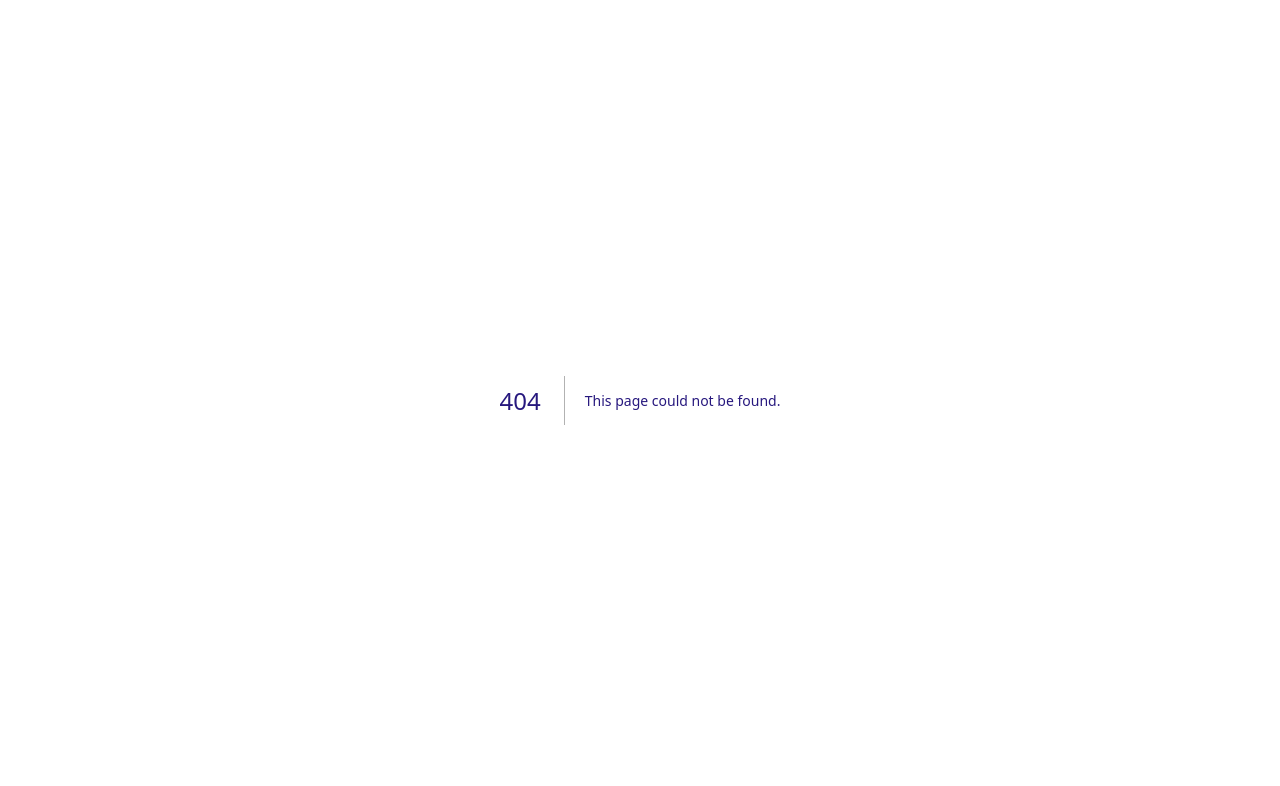
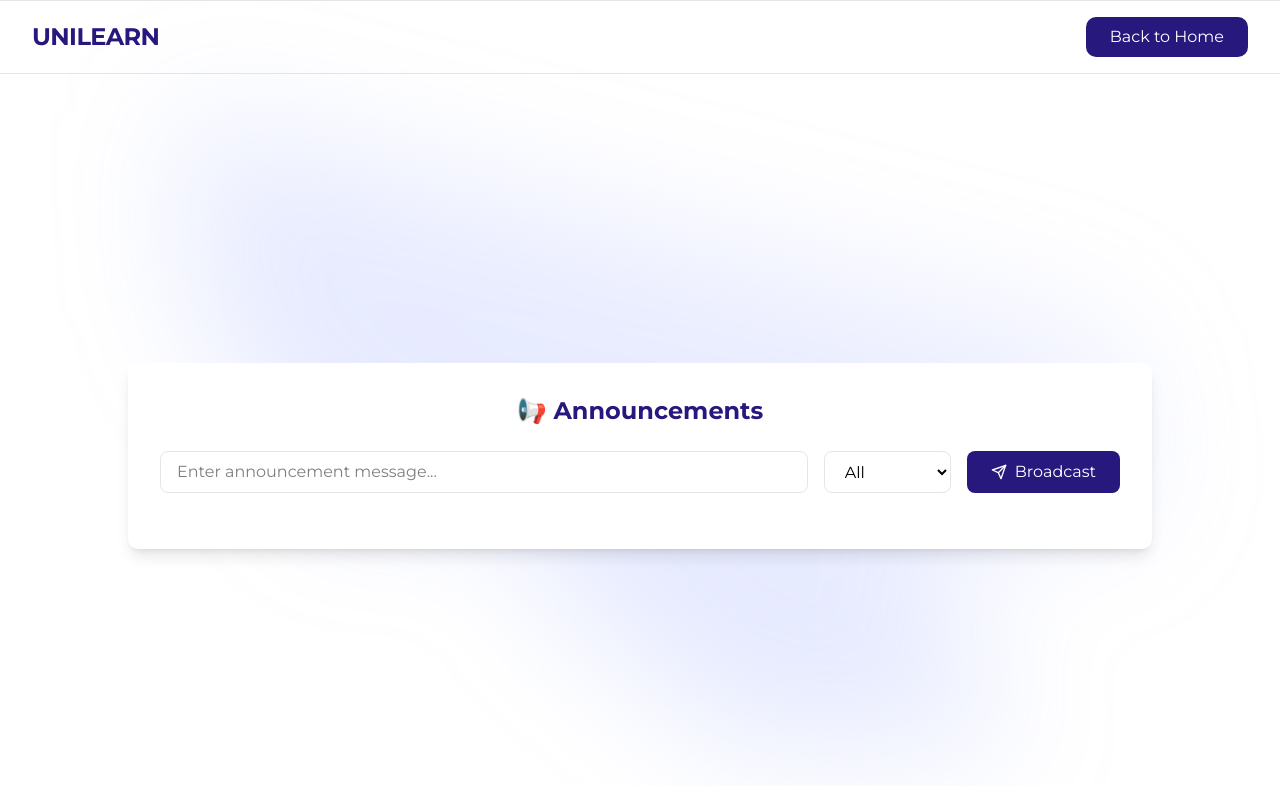
Before and after one commit to ankitku3101/e-learn-platform, a Next.js app: page /admin/announcements in a window 1280 px wide. Before the commit this address had no page. Shown: the top 786 px of the page. Built offline with nearby package versions, Linux system fonts and the light colour scheme.

Commit message:
Added announcement page

```diff
--- /dev/null
+++ b/app/admin/announcements/page.tsx
@@ -0,0 +1,179 @@
+"use client";
+
+import { useState } from "react";
+import BackgroundGradient from "@/components/BackgroundGradient";
+import Link from "next/link";
+import { FiSend, FiEdit2, FiTrash2, FiCheck, FiX } from "react-icons/fi";
+
+type Announcement = {
+  message: string;
+  target: "All" | "Students" | "Faculty";
+  timestamp: string;
+};
+
+const AnnouncementsPage = () => {
+  const [announcements, setAnnouncements] = useState<Announcement[]>([]);
+  const [message, setMessage] = useState("");
+  const [target, setTarget] = useState<"All" | "Students" | "Faculty">("All");
+  const [editIndex, setEditIndex] = useState<number | null>(null);
+  const [editedMessage, setEditedMessage] = useState("");
+  const [editedTarget, setEditedTarget] = useState<"All" | "Students" | "Faculty">("All");
+
+  const handleBroadcast = () => {
+    if (message.trim() === "") return;
+
+    const newAnnouncement: Announcement = {
+      message,
+      target,
+      timestamp: new Date().toLocaleString(),
+    };
+    setAnnouncements([newAnnouncement, ...announcements]);
+    setMessage("");
+    setTarget("All");
+  };
+
+  const handleDelete = (index: number) => {
+    const updated = [...announcements];
+    updated.splice(index, 1);
+    setAnnouncements(updated);
+  };
+
+  const handleEdit = (index: number) => {
+    setEditIndex(index);
+    setEditedMessage(announcements[index].message);
+    setEditedTarget(announcements[index].target);
+  };
+
+  const handleSaveEdit = () => {
+    if (editIndex === null) return;
+
+    const updated = [...announcements];
+    updated[editIndex] = {
+      ...updated[editIndex],
+      message: editedMessage,
+      target: editedTarget,
+      timestamp: new Date().toLocaleString(),
+    };
+    setAnnouncements(updated);
+    setEditIndex(null);
+  };
+
+  return (
+    <div className="relative">
+      <Navbar />
+      <div className="min-h-screen flex items-center justify-center text-black pt-16">
+        <BackgroundGradient color1="#AEB8FE" color2="#758BFD" position="bottom" id={10} />
+        <div className="w-full max-w-5xl bg-white p-8 rounded-lg shadow-lg mt-12">
+          <h2 className="text-2xl font-bold text-center mb-6">📢 Announcements</h2>
+
+          {/* Announcement Input */}
+          <div className="flex flex-col md:flex-row gap-4 mb-6">
+            <input
+              value={message}
+              onChange={(e) => setMessage(e.target.value)}
+              placeholder="Enter announcement message..."
+              className="w-full border px-4 py-2 rounded-md"
+            />
+            <select
+              value={target}
+              onChange={(e) => setTarget(e.target.value as "All" | "Students" | "Faculty")}
+              className="border px-4 py-2 rounded-md"
+            >
+              <option value="All">All</option>
+              <option value="Students">Students</option>
+              <option value="Faculty">Faculty</option>
+            </select>
+            <button
+              onClick={handleBroadcast}
+              className="bg-[#27187E] text-white px-6 py-2 rounded-md hover:bg-[#FF8600] transition flex items-center gap-2"
+            >
+              <FiSend /> Broadcast
+            </button>
+          </div>
+
+          {/* Announcement List */}
+          <div className="grid gap-4">
+            {announcements.map((a, index) => (
+              <div
+                key={index}
+                className="bg-[#F1F2F6] p-5 rounded-lg shadow-md transition-transform hover:scale-[1.02]"
+              >
+                {editIndex === index ? (
+                  <>
+                    <div className="flex flex-col md:flex-row gap-4 mb-2">
+                      <input
+                        value={editedMessage}
+                        onChange={(e) => setEditedMessage(e.target.value)}
+                        className="w-full border px-3 py-2 rounded-md"
+                      />
+                      <select
+                        value={editedTarget}
+                        onChange={(e) => setEditedTarget(e.target.value as "All" | "Students" | "Faculty")}
+                        className="border px-4 py-2 rounded-md"
+                      >
+                        <option value="All">All</option>
+                        <option value="Students">Students</option>
+                        <option value="Faculty">Faculty</option>
+                      </select>
+                    </div>
+                    <div className="flex gap-2">
+                      <button
+                        onClick={handleSaveEdit}
+                        className="bg-green-600 text-white px-3 py-1 rounded-md hover:bg-green-700 flex items-center gap-1"
+                      >
+                        <FiCheck /> Save
+                      </button>
+                      <button
+                        onClick={() => setEditIndex(null)}
+                        className="bg-gray-400 text-white px-3 py-1 rounded-md hover:bg-gray-500 flex items-center gap-1"
+                      >
+                        <FiX /> Cancel
+                      </button>
+                    </div>
+                  </>
+                ) : (
+                  <>
+                    <div className="flex justify-between items-center">
+                      <h4 className="text-lg font-bold text-[#27187E]">{a.target}</h4>
+                      <span className="text-xs text-gray-500">{a.timestamp}</span>
+                    </div>
+                    <p className="mt-2 text-gray-800">{a.message}</p>
+                    <div className="flex gap-3 mt-3">
+                      <button
+                        onClick={() => handleEdit(index)}
+                        className="text-blue-600 hover:text-blue-800 flex items-center gap-1"
+                      >
+                        <FiEdit2 /> Edit
+                      </button>
+                      <button
+                        onClick={() => handleDelete(index)}
+                        className="text-red-600 hover:text-red-800 flex items-center gap-1"
+                      >
+                        <FiTrash2 /> Delete
+                      </button>
+                    </div>
+                  </>
+                )}
+              </div>
+            ))}
+          </div>
+        </div>
+      </div>
+    </div>
+  );
+};
+
+const Navbar = () => {
+  return (
+    <nav className="absolute flex w-full items-center justify-between border-t border-b border-neutral-200 px-8 py-4 dark:border-neutral-800">
+      <h1 className="text-base font-bold tracking-tight md:text-2xl">UNILEARN</h1>
+      <Link href={"/admin"}>
+        <button className="cursor-pointer w-24 transform rounded-lg bg-[#27187E] px-6 py-2 font-medium text-white transition-all duration-300 hover:-translate-y-0.5 hover:bg-[#FF8600] md:w-auto dark:bg-white dark:text-black dark:hover:bg-gray-200">
+          Back to Home
+        </button>
+      </Link>
+    </nav>
+  );
+};
+
+export default AnnouncementsPage;
```
